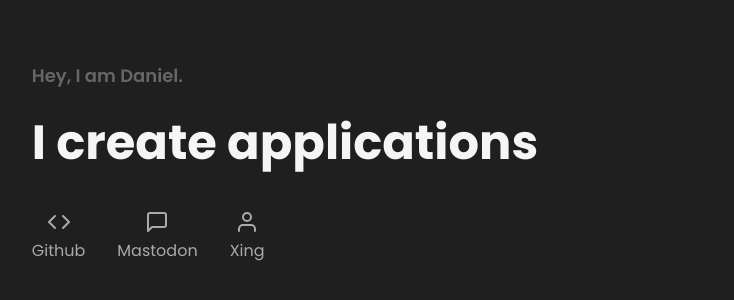
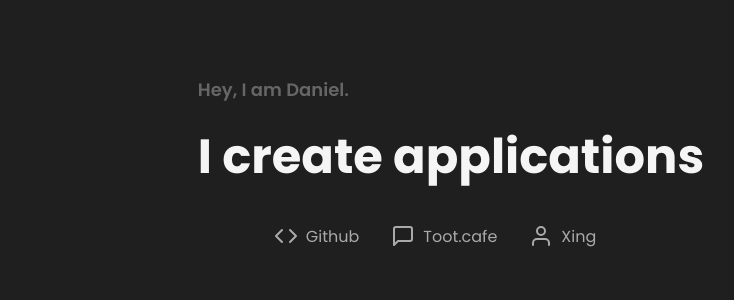
Before and after one commit to puresick/portfolio-mvp, a website built with Parcel: page src/index.html in a window 1280 px wide. Shown: the part 238-538 px from the top of the page, without its empty margins (189-923 px from the left). Built offline with nearby package versions, Linux system fonts and the light colour scheme.

Commit message:
Change layout values

```diff
--- a/src/index.html
+++ b/src/index.html
@@ -7,29 +7,23 @@
 		<link rel="stylesheet" href="./style.css">
 	</head>
 	<body>
+		<article>
 			<h2>Hey, I am Daniel.</h2>
 			<h1>I create applications</h1>
 			<nav>
-			<ul>
-				<li>
-					<a href="" target="_blank">
+				<a aria-label="link to external github profile" href="https://github.com/puresick" target="_blank">
 					<svg xmlns="http://www.w3.org/2000/svg" width="24" height="24" viewBox="0 0 24 24" fill="none" stroke="currentColor" stroke-width="2" stroke-linecap="round" stroke-linejoin="round" class="feather feather-code"><polyline points="16 18 22 12 16 6"></polyline><polyline points="8 6 2 12 8 18"></polyline></svg>
 					<span>Github</span>
 				</a>
-				</li>
-				<li>
-					<a href="" target="_blank">
+				<a aria-label="link to external mastodon toot.cafe profile" href="https://toot.cafe/@puresick" target="_blank">
 					<svg xmlns="http://www.w3.org/2000/svg" width="24" height="24" viewBox="0 0 24 24" fill="none" stroke="currentColor" stroke-width="2" stroke-linecap="round" stroke-linejoin="round" class="feather feather-message-square"><path d="M21 15a2 2 0 0 1-2 2H7l-4 4V5a2 2 0 0 1 2-2h14a2 2 0 0 1 2 2z"></path></svg>
-						<span>Mastodon</span>
+					<span>Toot.cafe</span>
 				</a>
-				</li>
-				<li>
-					<a href="" target="_blank">
+				<a aria-label="link to external xing profile" href="https://www.xing.com/profile/Daniel_Henning9/cv" target="_blank">
 					<svg xmlns="http://www.w3.org/2000/svg" width="24" height="24" viewBox="0 0 24 24" fill="none" stroke="currentColor" stroke-width="2" stroke-linecap="round" stroke-linejoin="round" class="feather feather-user"><path d="M20 21v-2a4 4 0 0 0-4-4H8a4 4 0 0 0-4 4v2"></path><circle cx="12" cy="7" r="4"></circle></svg>
 					<span>Xing</span>
 				</a>
-				</li>
-			</ul>
 			</nav>
+		</article>
 	</body>
 </html>
--- a/src/style.css
+++ b/src/style.css
@@ -18,7 +18,7 @@
 	--naturalwhite: #f5f5f5;
 	--keycapgray: #aaaaaa;
 	--concretegray: #666666;
-	--forestgreen: #3D6D1F;
+	--forestgreen: #879E78;
 }
 
 * {
@@ -26,49 +26,55 @@
 }
 
 /* normalize browser styles */
-html, body, h1, h2, ul {
+html, body, h1, h2 {
 	margin: 0;
 	padding: 0;
-	list-style: none;
 	font-weight: unset;
-	overflow: hidden;
 }
 
 body {
 	background: var(--terminalblack);
+	font-family: "Poppins Latin Regular", sans-serif;
+	padding: 1rem;
 	height: 100vh;
-	padding: 1rem;
+	width: 100vw;
 	display: flex;
 	flex-direction: column;
 	justify-content: center;
-	font-family: "Poppins Latin Regular", sans-serif;
+	align-items: center;
+}
+
+article {
+	max-width: 640px;
+	display: flex;
+	flex-direction: column;
 }
 
 h1 {
 	color: var(--naturalwhite);
 	font-family: "Poppins Latin Bold", sans-serif;
 	font-size: 3rem;
-	margin-bottom: 7.25rem;
+	margin: 0 0 2rem 0;
 }
 
 h2 {
 	color: var(--concretegray);
 	font-family: "Poppins Latin SemiBold", sans-serif;
 	font-size: 1.125rem;
-	margin-bottom: 1rem;
+	margin: 0 0 1rem 0;
 }
 
-ul {
+nav {
 	display: flex;
-	justify-content: space-around;
+	flex-direction: row;
 }
 
 a {
-	display: flex;
-	flex-direction: column;
-	align-items: center;
 	text-decoration: none;
 	color: var(--keycapgray);
+	display: flex;
+	margin: 0 2rem 0 0;
+	align-items: center;
 }
 
 a:hover {
@@ -76,20 +82,11 @@ a:hover {
 }
 
 svg {
-	margin-bottom: 0.25rem;
+	margin: 0 0.5rem 0 0;
 }
 
-@media (min-width: 480px) {
-	body {
-		align-items: flex-start;
-		margin: 0 16vw;
-	}
-
-	h1 {
-		margin-bottom: 2rem;
-	}
-
-	a {
-		margin-right: 2rem;
+@media (min-width: 640px) {
+	nav {
+		justify-content: center;
 	}
 }
```
Lines whose indentation alone changed are shown as unchanged.
